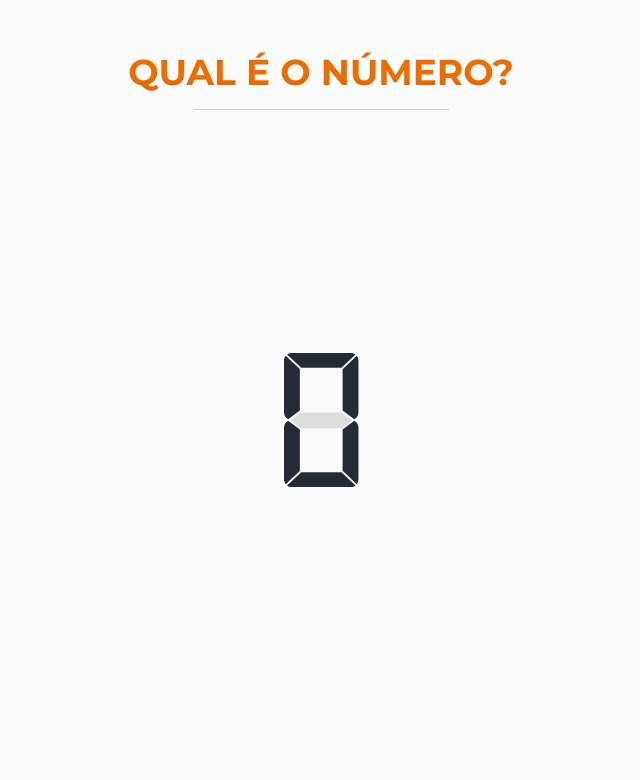
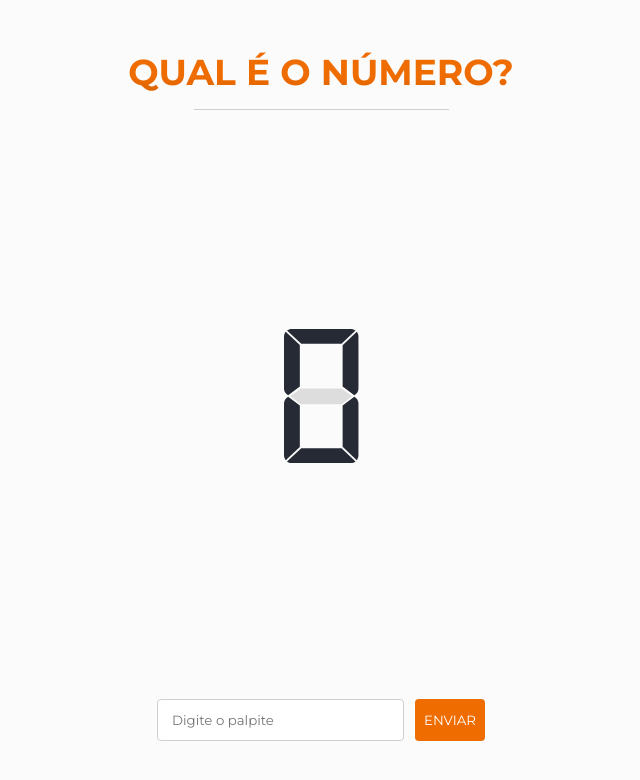
Before and after one commit to edusdorneles/qual-o-numero, a React (Create React App) app: page / in a window 1280 px wide. Shown: the top 780 px of the page, without its empty margins (319-959 px from the left). Built offline with nearby package versions, Linux system fonts and the light colour scheme; no server answers.

Commit message:
🚀 New: Reiniciar o jogo

```diff
--- a/src/App.js
+++ b/src/App.js
@@ -2,6 +2,7 @@ import React from 'react';
 import Layout from './components/Layout/Layout';
 import Header from './components/Header/Header';
 import LedNumber from './components/LedNumber/LedNumber';
+import Input from './components/Input/Input';
 
 import './App.css';
 
@@ -11,6 +12,8 @@ function App() {
       <Header />
 
       <LedNumber />
+
+      <Input />
     </Layout>
   );
 }
--- /dev/null
+++ b/src/components/Input/Input.js
@@ -0,0 +1,23 @@
+import React from 'react'
+import { useGlobal } from '../../providers/Global';
+
+// Styles
+import './styles.css';
+
+const Input = () => {
+    const { setNumberInput, submitNumberInput } = useGlobal();
+
+    return (
+        <div className="input-container">
+            <input
+                type="text"
+                placeholder="Digite o palpite"
+                onChange={(e) => {setNumberInput(e.target.value)}}
+            />
+
+            <button type="button" onClick={() => {submitNumberInput()}} >ENVIAR</button>
+        </div>
+    )
+}
+
+export default Input;
--- /dev/null
+++ b/src/components/Input/styles.css
@@ -0,0 +1,39 @@
+/* Estilos gerais do componente */
+.input-container {
+    width: 100%;
+    height: 20vh;
+    display: flex;
+    justify-content: center;
+    align-items: center;
+}
+
+.input-container input {
+    margin-right: 11px;
+    width: 100%;
+    max-width: 217px;
+    padding: 12px 14px;
+    border-radius: 4px;
+    border: 1px solid #CFCFCF;
+    transition: all .2s;
+}
+
+.input-container input:focus {
+    border: 1px solid #EF6C00;
+    outline-offset: 0px;
+    outline: none;
+}
+
+.input-container button {
+    width: 70px;
+    height: 42px;
+    background-color: #EF6C00;
+    color: white;
+    border: 0;
+    border-radius: 4px;
+    transition: all .2s;
+}
+
+.input-container button:hover {
+    cursor: pointer;
+    background-color: #bd5500;
+}
--- a/src/components/LedNumber/LedNumber.js
+++ b/src/components/LedNumber/LedNumber.js
@@ -1,10 +1,12 @@
 import React, { useEffect } from 'react'
-import ResponseText from '../ResponseText/ResponseText';
+import { useGlobal } from '../../providers/Global';
 
 // Styles
 import './styles.css';
 
 const LedNumber = () => {
+    const { errorExist, fetchRandomNumber } = useGlobal();
+
     const response = 10;
 
     const switchLed = () => {
@@ -72,8 +74,14 @@ const LedNumber = () => {
 
     return (
         <div className="led-number-container">
-            <ResponseText />
+            {/* Resposta do servidor */}
+            <div className="response-text-container">
+                <h4 className="response-text-response">
+                    { errorExist && 'ERRO' }
+                </h4>
+            </div>
 
+            {/* Segmentos de LED */}
             <div className="led-number">
                 <div className="segment segment-a">
                     <svg width="69" height="15" viewBox="0 0 69 15" fill="none" xmlns="http://www.w3.org/2000/svg">
@@ -117,6 +125,21 @@ const LedNumber = () => {
                     </svg>
                 </div>
             </div>
+
+            {/* Reiniciar o jogo */}
+            <div className="restart-container">
+                <div className="restart-button">
+                    {
+                        errorExist &&
+                        <button type="button" onClick={() => {fetchRandomNumber()}}>
+                            <svg width="12" height="12" viewBox="0 0 12 12" fill="none" xmlns="http://www.w3.org/2000/svg">
+                                <path d="M10.2364 1.7625C9.14822 0.675 7.65478 0 5.99625 0C2.67917 0 0 2.685 0 6C0 9.315 2.67917 12 5.99625 12C8.7955 12 11.1295 10.0875 11.7974 7.5H10.2364C9.62101 9.2475 7.95497 10.5 5.99625 10.5C3.51219 10.5 1.49343 8.4825 1.49343 6C1.49343 3.5175 3.51219 1.5 5.99625 1.5C7.24203 1.5 8.35272 2.0175 9.16323 2.835L6.74672 5.25H12V0L10.2364 1.7625Z" fill="white"/>
+                            </svg>
+                            NOVA PARTIDA
+                        </button>
+                    }
+                </div>
+            </div>
         </div>
     )
 }
--- a/src/components/LedNumber/styles.css
+++ b/src/components/LedNumber/styles.css
@@ -1,4 +1,20 @@
-/* Estilos gerais do componente */
+/* Resposta do servidor */
+.response-text-container {
+    height: 6vh;
+    display: flex;
+    align-items: center;
+    justify-content: center;
+    margin-bottom: 35px;
+}
+
+.response-text-response {
+    font-size: 16px;
+    font-weight: bold;
+    color: red;
+}
+
+
+/* Led Number */
 .led-number-container {
     position: relative;
     width: 100%;
@@ -17,7 +33,7 @@
 }
 
 
-/* Estilização dos segmentos */
+/* Segmentos */
 .segment {position: absolute;}
 
 .segment-a {
@@ -60,3 +76,37 @@
 .segment-disable svg path {
     fill: #DDDDDD !important;
 }
+
+
+/* Botão para reiniciar o jogo */
+.restart-container {
+    height: 5vh;
+    margin-top: 50px;
+}
+
+.restart-button button {
+    width: 130px;
+    height: 42px;
+    border: none;
+    border-radius: 4px;
+    background: linear-gradient(180deg, rgba(67,72,84,1) 0%, rgba(158,158,158,1) 100%);
+    transition: all .2s;
+
+    display: flex;
+    justify-content: center;
+    align-items: center;
+
+    color: white;
+    font-weight: bold;
+    font-size: 12px;
+    line-height: 42px;
+}
+
+.restart-button button:hover {
+    cursor: pointer;
+    opacity: 0.7;
+}
+
+.restart-button button svg {
+    padding-right: 4px;
+}
--- a/src/components/ResponseText/ResponseText.js
+++ /dev/null
@@ -1,19 +0,0 @@
-import React from 'react'
-import { useGlobal } from '../../providers/Global';
-
-// Style
-import './styles.css';
-
-const MainNumber = () => {
-    const { errorExist } = useGlobal();
-
-    return (
-        <div className="response-text-container">
-            <h4 className="response-text-response">
-                { errorExist ? 'ERRO' : '' }
-            </h4>
-        </div>
-    )
-}
-
-export default MainNumber;
--- a/src/components/ResponseText/styles.css
+++ /dev/null
@@ -1,10 +0,0 @@
-.response-text-container {
-    height: 5vh;
-    text-align: center;
-}
-
-.response-text-response {
-    font-size: 16px;
-    font-weight: bold;
-    color: red;
-}
--- a/src/providers/Global.js
+++ b/src/providers/Global.js
@@ -31,7 +31,7 @@ export const GlobalProvider = (props) => {
     const [errorExist, setErrorExist] = useState(false);
 
     const fetchRandomNumber = () => {
-        const api = 'https://us-central1-ss-devops.cloudfunctions.net/rand?min=1&mx=300';
+        const api = 'https://us-central1-ss-devops.cloudfunctions.net/rand?min=1&max=300';
 
         Axios.get(api)
             .catch(error => {
@@ -45,12 +45,20 @@ export const GlobalProvider = (props) => {
             });
     }
 
+    // Verificar se o palpite é menor, maior ou certo
+    const [numberInput, setNumberInput] = useState(0);
+    const submitNumberInput = () => {
+        alert(numberInput)
+    }
+
     useEffect(() => {
         fetchRandomNumber();
     }, []);
 
+
+
     return(
-        <GlobalContext.Provider value={{ randomNumber, errorExist }}>
+        <GlobalContext.Provider value={{ fetchRandomNumber, randomNumber, errorExist, setNumberInput, submitNumberInput }}>
             {props.children}
         </GlobalContext.Provider>
     )
```
